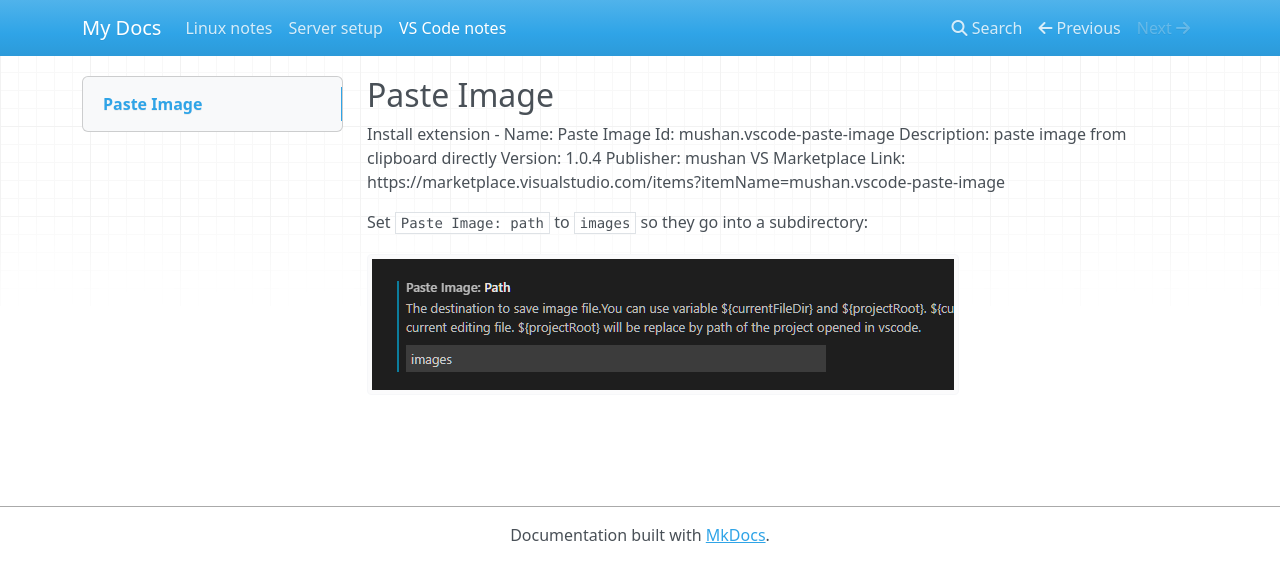
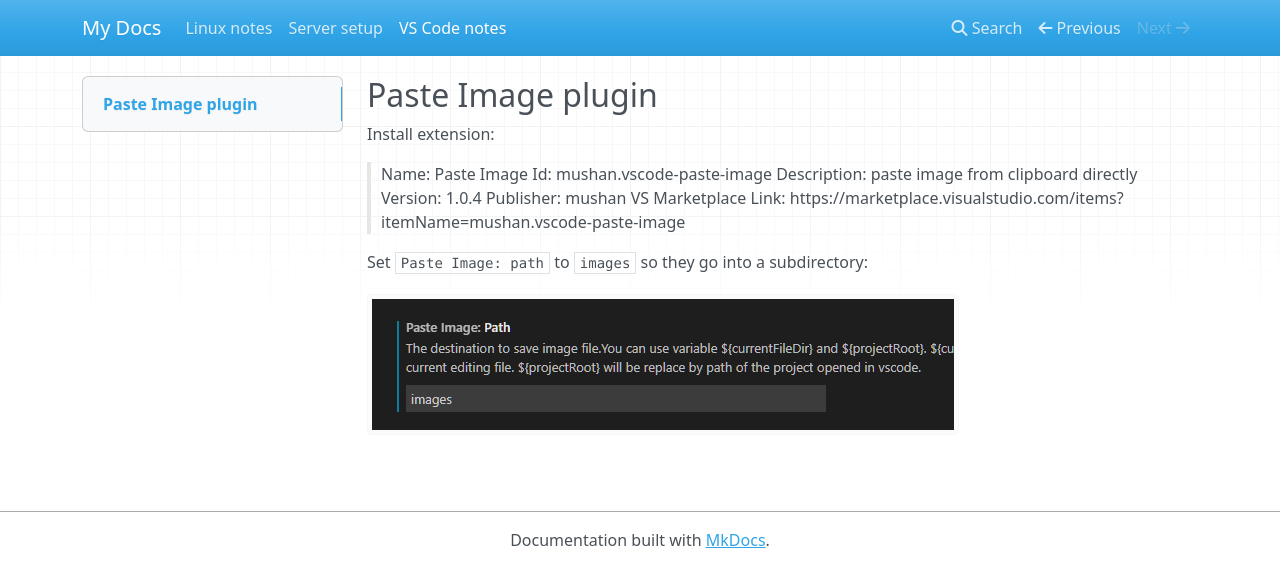
Before and after one commit to EDIflyer/linux-notes, an MkDocs documentation site: the page built from docs/vscode_notes.md, in a window 1280 px wide. Shown: the top 587 px of the page. Built offline with MkDocs 1.6.1, drawn with Linux system fonts in a browser that asks for light colours; nearby versions of some CDN libraries; part of the change alters nothing that is shown.

Commit message:
tweak vscode

```diff
--- a/docs/vscode_notes.md
+++ b/docs/vscode_notes.md
@@ -3,14 +3,14 @@ title: "VS Code notes"
 date: 2022-07-09T18:32:03+01:00
 draft: false
 ---
-## Paste Image
-Install extension -
-Name: Paste Image
-Id: mushan.vscode-paste-image
-Description: paste image from clipboard directly
-Version: 1.0.4
-Publisher: mushan
-VS Marketplace Link: https://marketplace.visualstudio.com/items?itemName=mushan.vscode-paste-image
+## Paste Image plugin
+Install extension:
+>Name: Paste Image
+>Id: mushan.vscode-paste-image
+>Description: paste image from clipboard directly
+>Version: 1.0.4
+>Publisher: mushan
+>VS Marketplace Link: https://marketplace.visualstudio.com/items?itemName=mushan.vscode-paste-image
 
 Set `Paste Image: path` to `images` so they go into a subdirectory:
 ![](images/2022-07-09-18-34-46.png)
```
Also changed, not shown: 1 other file.
